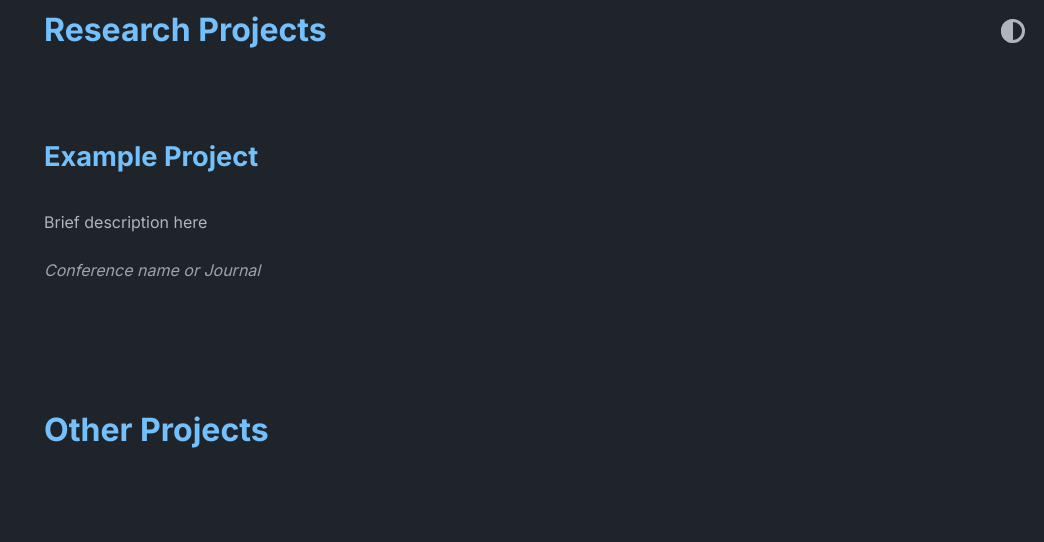
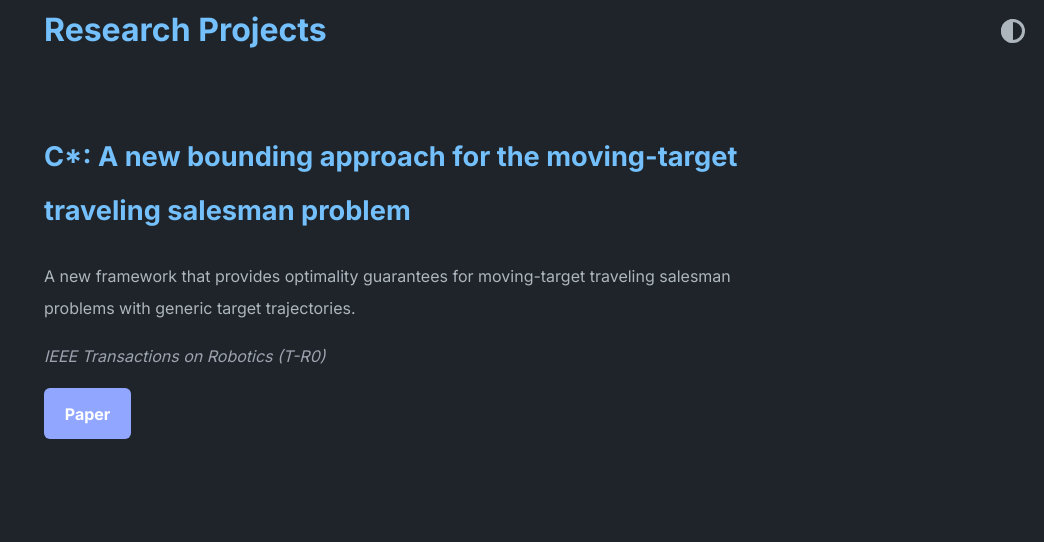
Before and after one commit to axgeorge/axgeorge.github.io, a Jekyll site: the page built from index.md, in a window 1280 px wide and 1400 px high, scrolled down 525 px. Shown: the top 542 px of the window, without its empty margins (236-1280 px from the left). Built offline with Jekyll 4.4.1, drawn with Linux system fonts in a browser that asks for light colours; a style sheet for code colours, icons or effects is not loaded; some of the changed text lies outside the part shown.

Commit message:
added media

```diff
--- a/_data/home.yml
+++ b/_data/home.yml
@@ -100,19 +100,51 @@
 research_entries:
 
     # For research_entries or other_project_entries
-  - title: "Example Project"
+
+  - title: "C*: A new bounding approach for the moving-target traveling salesman problem"
     media:
-    description: "Brief description here"
-    journal_conference: "Conference name or Journal"
+    description: "A new framework that provides optimality guarantees for moving-target traveling salesman problems with generic target trajectories."
+    journal_conference: "IEEE Transactions on Robotics (T-R0)"
     github_link:
-    paper_link:
+    paper_link: https://arxiv.org/pdf/2312.05499
+
+  - title: "A mixed-integer conic program for the moving-target traveling salesman problem based on a graph of convex sets"
+    media:
+    description: "A new formulation that finds the optimum for moving-target traveling salesman problems with linear target trajectories."
+    journal_conference: "2024 IEEE/RSJ International Conference on Intelligent Robots and Systems (IROS 2024)"
+    github_link:
+    paper_link: https://arxiv.org/pdf/2403.04917
+
+  - title: "A mixed-integer conic program for the multi-agent moving-target traveling salesman problem"
+    media:
+    description: "A new formulation that finds the optimum for moving-target traveling salesman problems with multiple agents and piecewise-linear target trajectories."
+    journal_conference: "2025 IEEE 21st International Conference on Automation Science and Engineering (CASE 2025)"
+    github_link:
+    paper_link: https://arxiv.org/pdf/2501.06130
 
 
 other_project_entries:
 
-  - title: "Other Project"
-    media: "https://link-to-media.gif"
-    desc: "Description"
-    venue: "Venue or conference"
-    github_link: "https://github.com/username/otherproject"
-    paper_url: "https://link-to-paper-or-project"
+  - title: "Multi-depot UAV routing"
+    media: "/assets/images/multi-depot-routing.png"
+    desc: "A heuristic solver that routes multiple UAVs to visit a set of target locations."
+    venue:
+    github_link: "https://github.com/axgeorge/multi-depot-uav-routing"
+    paper_url:
+
+  - title: "Graph-labeling optimizer"
+    media: "/assets/images/graph-labeling.png"
+    desc: "A toolkit for solving and visualizing node labeling problems on trees."
+    venue:
+    github_link: https://github.com/axgeorge/graph-labeling-optimizer
+    paper_url:
+
+  - title: "Graph quest"
+    media_list:
+      - "/assets/images/astar.png"
+      - "/assets/images/kruskals.png"
+      - "/assets/images/eultours.png"
+    desc: "A toolkit for solving and visualizing node labeling problems on trees."
+    venue:
+    github_link: https://github.com/axgeorge/graph-labeling-optimizer
+    paper_url:
--- a/_layouts/home.html
+++ b/_layouts/home.html
@@ -35,7 +35,7 @@
         🔗 <a href="https://github.com/axgeorge" target="_blank" style="color: var(--links);">GitHub</a><br />
         🔗 <a href="https://linkedin.com/in/algeph" target="_blank" style="color: var(--links);">LinkedIn</a><br />
         🔗 <a href="https://scholar.google.com/citations?user=OSeY4LAAAAAJ&hl=en" target="_blank" style="color: var(--links);">Google Scholar</a><br />
-        📧 <a href="mailto:axgeorgephilip@gmail.com" style="color: var(--links);">axgeorge@gmail.com</a>
+        📧 <a href="mailto:axgeorgephilip@gmail.com" style="color: var(--links);">axgeorgephilip@gmail.com</a>
       </div>
     </div>
   </div>
@@ -54,18 +54,35 @@
       <div class="project-item">
         <h3>{{ project.title }}</h3>
 
-        {% if project.media %}
+        {% if project.media_list %}
+          <div class="media-container" style="display: flex; gap: 1em; flex-wrap: wrap;">
+            {% for media_url in project.media_list %}
+              {% assign media_lc = media_url | downcase %}
+              {% if media_lc contains "youtube.com" or media_lc contains "youtu.be" %}
+                <iframe src="{{ media_url }}" frameborder="0" allowfullscreen style="flex: 1 1 30%; max-width: 30%; border-radius: 8px;"></iframe>
+              {% elsif media_lc contains ".mp4" or media_lc contains ".webm" %}
+                <video controls style="flex: 1 1 30%; max-width: 30%; border-radius: 8px;">
+                  <source src="{{ media_url }}" type="video/mp4" />
+                  Your browser does not support the video tag.
+                </video>
+              {% else %}
+                <img src="{{ media_url }}" alt="{{ project.title }} media" style="flex: 1 1 30%; max-width: 30%; border-radius: 8px;" />
+              {% endif %}
+            {% endfor %}
+          </div>
+        {% elsif project.media %}
           {% assign media_url = project.media %}
-          {% if media_url contains ".mp4" or media_url contains ".webm" or media_url contains "youtube.com" or media_url contains "youtu.be" %}
+          {% assign media_lc = media_url | downcase %}
+          {% if media_lc contains "youtube.com" or media_lc contains "youtu.be" %}
             <div class="media-container">
-              {% if media_url contains "youtube.com" or media_url contains "youtu.be" %}
               <iframe src="{{ media_url }}" frameborder="0" allowfullscreen></iframe>
-              {% else %}
+            </div>
+          {% elsif media_lc contains ".mp4" or media_lc contains ".webm" %}
+            <div class="media-container">
               <video controls>
                 <source src="{{ media_url }}" type="video/mp4" />
                 Your browser does not support the video tag.
               </video>
-              {% endif %}
             </div>
           {% else %}
             <div class="media-container">
@@ -101,18 +118,35 @@
       <div class="project-item">
         <h3>{{ project.title }}</h3>
 
-        {% if project.media %}
+        {% if project.media_list %}
+          <div class="media-container" style="display: flex; gap: 1em; flex-wrap: wrap;">
+            {% for media_url in project.media_list %}
+              {% assign media_lc = media_url | downcase %}
+              {% if media_lc contains "youtube.com" or media_lc contains "youtu.be" %}
+                <iframe src="{{ media_url }}" frameborder="0" allowfullscreen style="flex: 1 1 30%; max-width: 30%; border-radius: 8px;"></iframe>
+              {% elsif media_lc contains ".mp4" or media_lc contains ".webm" %}
+                <video controls style="flex: 1 1 30%; max-width: 30%; border-radius: 8px;">
+                  <source src="{{ media_url }}" type="video/mp4" />
+                  Your browser does not support the video tag.
+                </video>
+              {% else %}
+                <img src="{{ media_url }}" alt="{{ project.title }} media" style="flex: 1 1 30%; max-width: 30%; border-radius: 8px;" />
+              {% endif %}
+            {% endfor %}
+          </div>
+        {% elsif project.media %}
           {% assign media_url = project.media %}
-          {% if media_url contains ".mp4" or media_url contains ".webm" or media_url contains "youtube.com" or media_url contains "youtu.be" %}
+          {% assign media_lc = media_url | downcase %}
+          {% if media_lc contains "youtube.com" or media_lc contains "youtu.be" %}
             <div class="media-container">
-              {% if media_url contains "youtube.com" or media_url contains "youtu.be" %}
               <iframe src="{{ media_url }}" frameborder="0" allowfullscreen></iframe>
-              {% else %}
+            </div>
+          {% elsif media_lc contains ".mp4" or media_lc contains ".webm" %}
+            <div class="media-container">
               <video controls>
                 <source src="{{ media_url }}" type="video/mp4" />
                 Your browser does not support the video tag.
               </video>
-              {% endif %}
             </div>
           {% else %}
             <div class="media-container">
```
Also changed, not shown: assets/images/astar.png (added), assets/images/eultours.png (added), assets/images/graph-labeling.png (added), assets/images/kruskals.png (added), assets/images/multi-depot-routing.png (added). Lines whose indentation alone changed are shown as unchanged.
